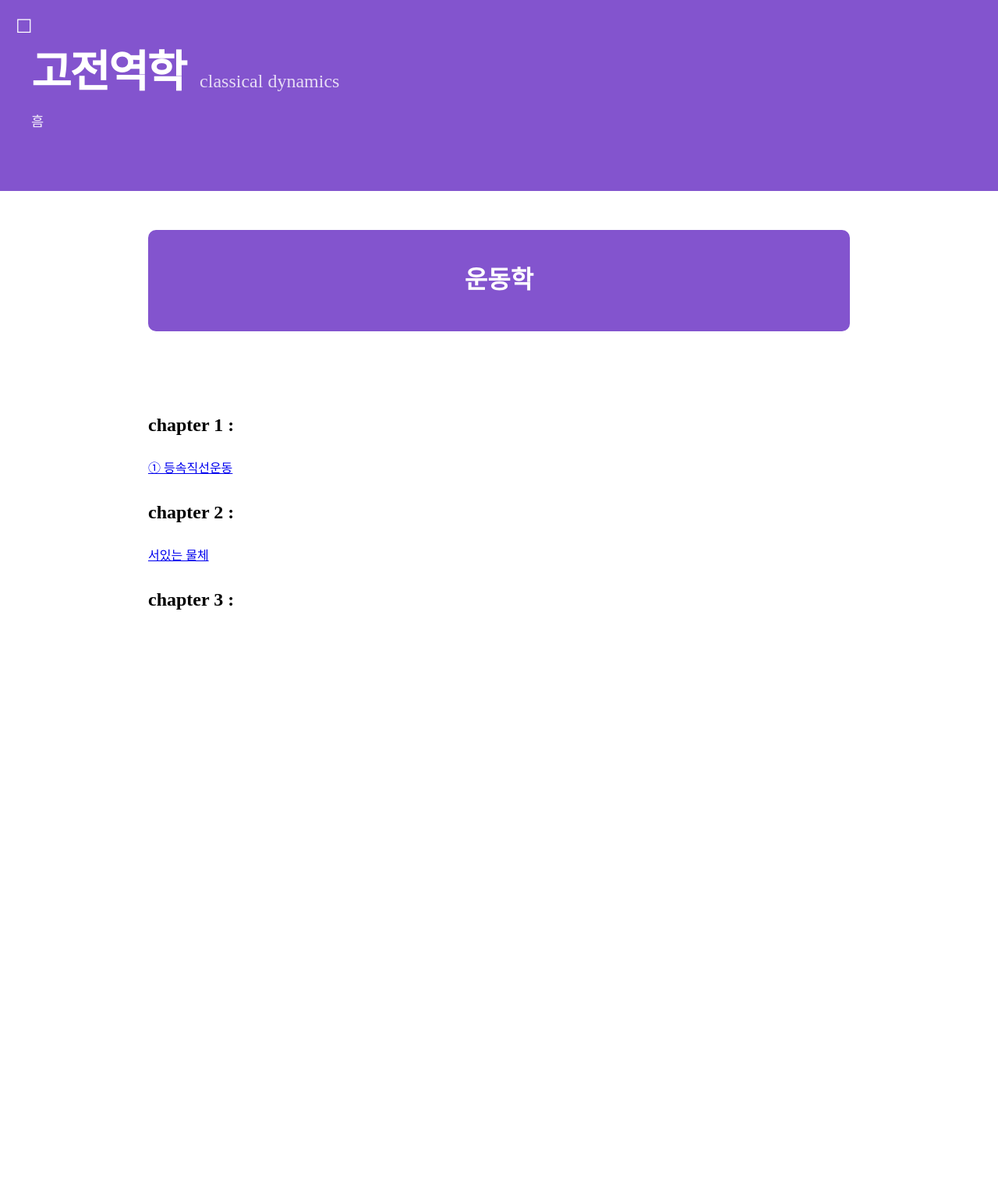
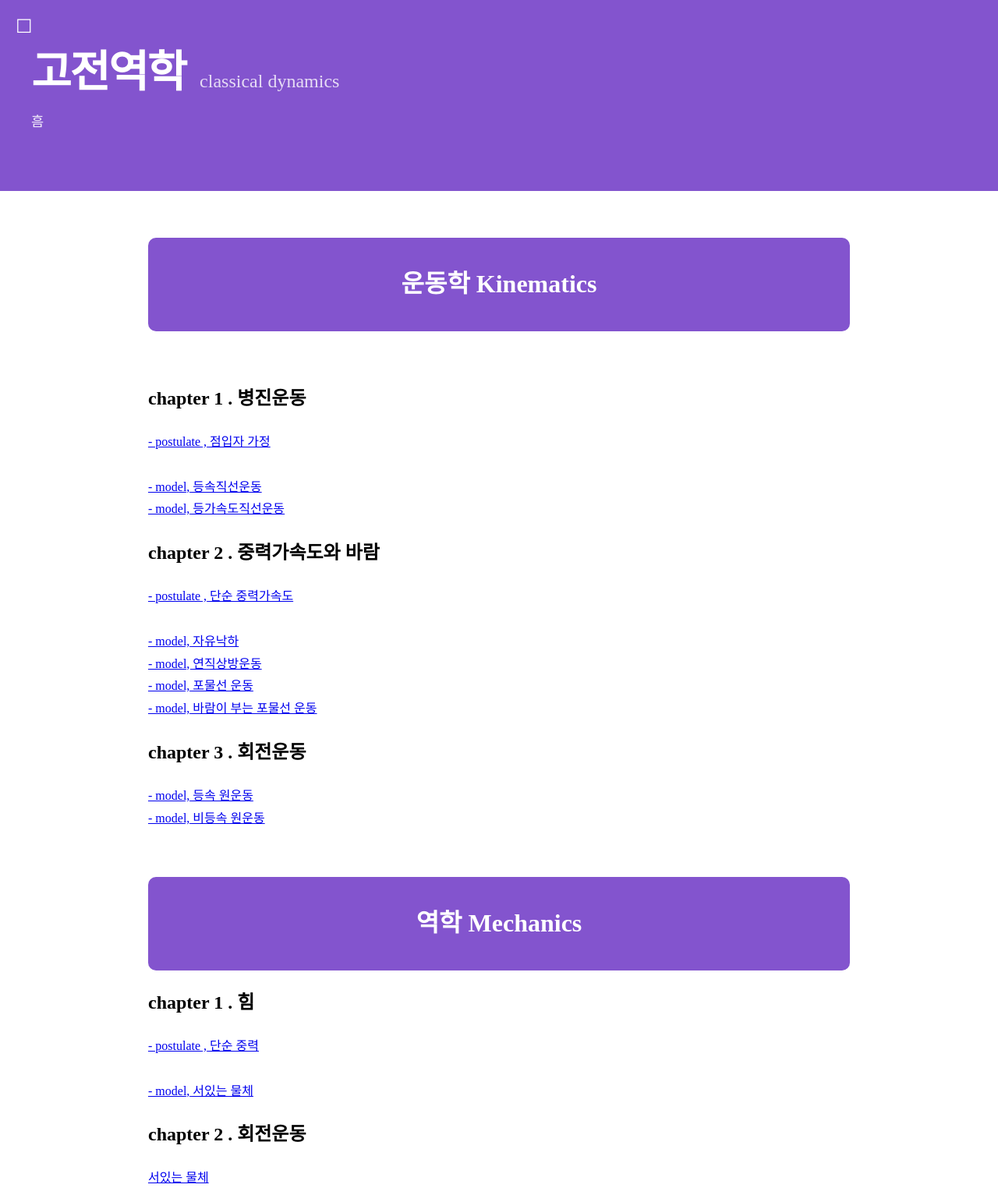
Before and after one commit to Mrkyu57/Mrkyu57.github.io, a Jekyll site: the page built from physics_mainpost_classicaldynamics.md, in a window 1280 px wide. Shown: the whole page at 78% size. Built offline with Jekyll 4.4.1, drawn with Linux system fonts in a browser that asks for light colours; before the commit the page ends 900 px from its top, so only the background shows below that.

Commit message:
feat: 새 포스팅 추가 및 기존 글 수정

```diff
--- a/physics_mainpost_classicaldynamics.md
+++ b/physics_mainpost_classicaldynamics.md
@@ -9,29 +9,59 @@ permalink: /physics_mainpost_classicaldynamics/
 ---
 
 <div class="sub_category_box">
-    <h1>운동학</h1>
+    <h1>운동학 Kinematics</h1>
 </div>
 
 <br>
 
 
-## chapter 1 :
-<a href="/physics_classicaldynamics_1_1/" class="classicaldynamics-click"> ① 등속직선운동 </a>
+## chapter 1 . 병진운동
+<a href="/physics_classicaldynamics_1_1/" class="classicaldynamics-click"> - postulate , 점입자 가정  </a>
+<br>
+<br>
+<a href="/physics_classicaldynamics_1_1/" class="classicaldynamics-click"> - model, 등속직선운동 </a>
+<br>
+<a href="/physics_classicaldynamics_1_2/" class="classicaldynamics-click"> - model, 등가속도직선운동 </a>
 
-## chapter 2 :
+## chapter 2 . 중력가속도와 바람
+<a href="/physics_classicaldynamics_1_1/" class="classicaldynamics-click"> - postulate , 단순 중력가속도  </a>
+<br>
+<br>
+<a href="/physics_classicaldynamics_1_3/" class="classicaldynamics-click"> - model, 자유낙하 </a>
+<br>
+<a href="/physics_classicaldynamics_1_3/" class="classicaldynamics-click"> - model, 연직상방운동 </a>
+<br>
+<a href="/physics_classicaldynamics_1_3/" class="classicaldynamics-click"> - model, 포물선 운동 </a>
+<br>
+<a href="/physics_classicaldynamics_1_3/" class="classicaldynamics-click"> - model, 바람이 부는 포물선 운동 </a>
+
+## chapter 3 . 회전운동
+<a href="/physics_classicaldynamics_1_3/" class="classicaldynamics-click"> - model, 등속 원운동 </a>
+<br>
+<a href="/physics_classicaldynamics_1_3/" class="classicaldynamics-click"> - model, 비등속 원운동 </a>
+
+<div class="sub_category_box">
+    <h1>역학 Mechanics</h1>
+</div>
+
+## chapter 1 . 힘
+<a href="/physics_classicaldynamics_1_1/" class="classicaldynamics-click"> - postulate , 단순 중력  </a>
+<br>
+<br>
+<a href="/physics_classicaldynamics_2_1/" class="classicaldynamics-click"> - model, 서있는 물체 </a>
+
+## chapter 2 . 회전운동
 <a href="/physics_classicaldynamics_2_1/" class="classicaldynamics-click"> 서있는 물체 </a>
-
-## chapter 3 :
-
 
 
 <style>
     .sub_category_box {
         background-color: #8354ce;
         color: white;
-        padding: 15px;
+        padding: 10px;
         border-radius: 10px;
         text-align: center;
-        margin-bottom: 50px;
+        margin-bottom: 10px;
+        margin-top: 60px;
     }
 </style>
```
Also changed, not shown: _posts/2026-03-28-physics_CD_1_2.md (added, +336 -0 lines).
